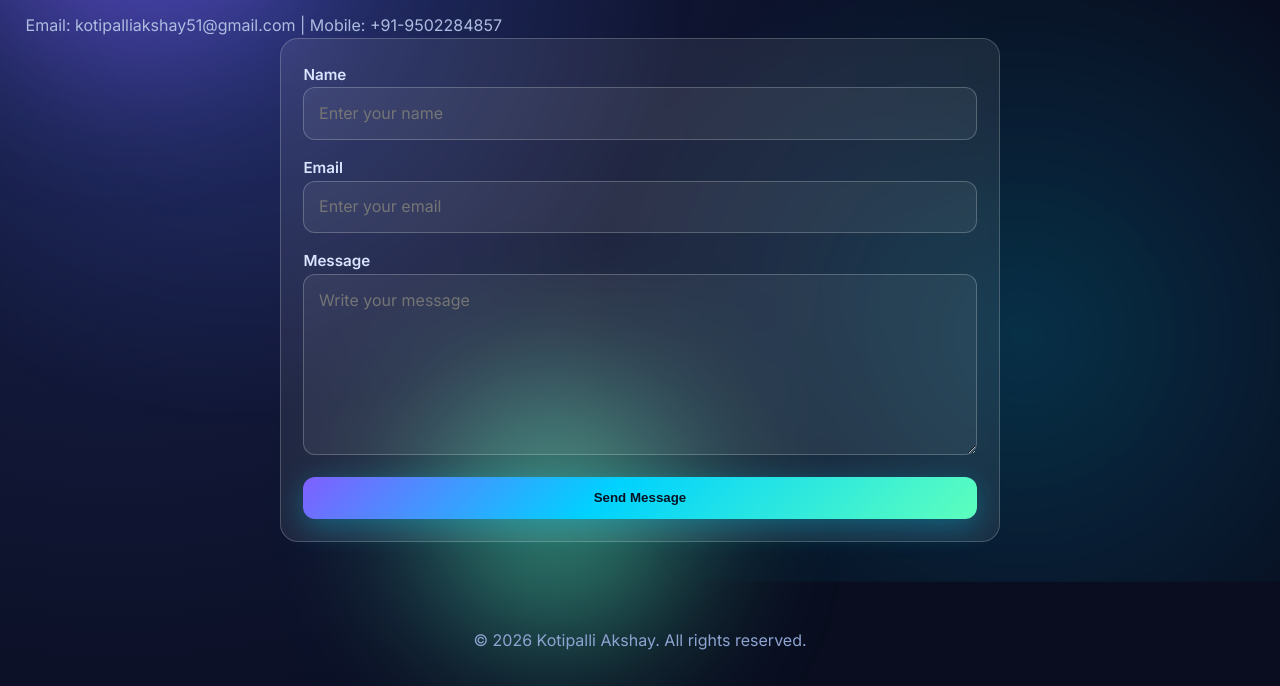
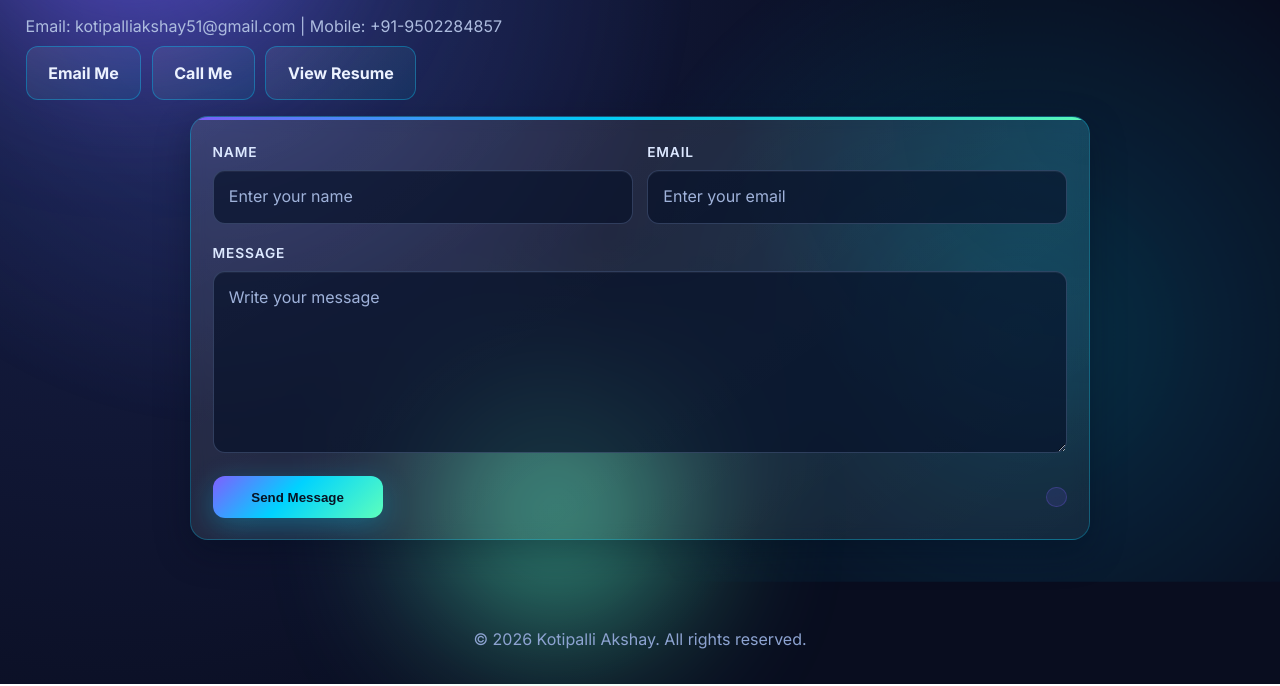
Before and after one commit to akshaykotipalli95/portfolio, a plain HTML site: page contact.html in a window 1280 px wide. Shown: the part 223-909 px from the top of the page. Drawn offline with Linux system fonts and the light colour scheme.

Commit message:
Updated portfolio pages and added favicon

```diff
--- a/contact.html
+++ b/contact.html
@@ -4,10 +4,12 @@
   <meta charset="UTF-8" />
   <meta name="viewport" content="width=device-width, initial-scale=1.0" />
   <title>Contact | Kotipalli Akshay</title>
+  <link rel="icon" type="image/svg+xml" href="favicon.svg" />
+  <link rel="shortcut icon" href="favicon.svg" />
   <link rel="preconnect" href="https://fonts.googleapis.com" />
   <link rel="preconnect" href="https://fonts.gstatic.com" crossorigin />
   <link href="https://fonts.googleapis.com/css2?family=Inter:wght@400;500;600;700;800&display=swap" rel="stylesheet" />
-  <link rel="stylesheet" href="style.css?v=20260305-2" />
+  <link rel="stylesheet" href="style.css?v=20260306-2" />
 </head>
 <body>
   <div class="bg-orb orb-1"></div>
@@ -33,19 +35,28 @@
   <main class="container contact-wrap">
     <section class="page-header reveal">
       <h1 class="page-title">Contact Me</h1>
-      <p>Email: kotipalliakshay51@gmail.com | Mobile: +91-9502284857</p>
+      <p class="contact-intro">Email: kotipalliakshay51@gmail.com | Mobile: +91-9502284857</p>
     </section>
 
-    <section class="contact-card reveal">
+    <section class="reveal">
+      <div class="hero-actions">
+        <a href="mailto:kotipalliakshay51@gmail.com" class="btn btn-outline">Email Me</a>
+        <a href="tel:+919502284857" class="btn btn-outline">Call Me</a>
+        <a href="Akshay__Resume.pdf" class="btn btn-outline" target="_blank" rel="noopener">View Resume</a>
+      </div>
+
+      <div class="contact-card">
         <form id="contactForm" class="contact-form">
+          <div class="contact-row">
             <div>
               <label for="name">Name</label>
-          <input id="name" name="name" type="text" placeholder="Enter your name" required />
+              <input id="name" name="name" type="text" placeholder="Enter your name" autocomplete="name" required />
             </div>
 
             <div>
               <label for="email">Email</label>
-          <input id="email" name="email" type="email" placeholder="Enter your email" required />
+              <input id="email" name="email" type="email" placeholder="Enter your email" autocomplete="email" required />
+            </div>
           </div>
 
           <div>
@@ -53,9 +64,12 @@
             <textarea id="message" name="message" rows="6" placeholder="Write your message" required></textarea>
           </div>
 
+          <div class="contact-actions">
             <button type="submit" class="btn btn-primary">Send Message</button>
-
+            <p id="formStatus" class="form-note" aria-live="polite"></p>
+          </div>
         </form>
+      </div>
     </section>
   </main>
 
--- a/style.css
+++ b/style.css
@@ -869,41 +869,131 @@ footer {
   padding-block: 3rem;
 }
 
+.contact-wrap .hero-actions {
+  margin: 0.4rem 0 1rem;
+  gap: 0.65rem;
+}
+
+.contact-wrap .hero-actions .btn {
+  border-color: rgba(0, 210, 255, 0.35);
+  background: linear-gradient(145deg, rgba(255, 255, 255, 0.08), rgba(0, 210, 255, 0.08));
+}
+
+.contact-intro {
+  max-width: 72ch;
+  color: var(--muted);
+  line-height: 1.7;
+}
+
 .contact-card {
-  padding: 1.4rem;
-  max-width: 720px;
+  width: min(900px, 100%);
+  margin-top: 1rem;
+  padding: 1.35rem;
+  max-width: 900px;
   margin-inline: auto;
+  border: 1px solid rgba(0, 210, 255, 0.28);
+  background:
+    radial-gradient(circle at 100% 0%, rgba(0, 210, 255, 0.16), transparent 36%),
+    linear-gradient(145deg, rgba(255, 255, 255, 0.11), rgba(255, 255, 255, 0.05));
+  box-shadow: 0 12px 34px rgba(3, 12, 30, 0.35);
+  position: relative;
+  overflow: hidden;
+}
+
+.contact-card::before {
+  content: "";
+  position: absolute;
+  left: 0;
+  right: 0;
+  top: 0;
+  height: 3px;
+  background: var(--gradient);
+  opacity: 0.95;
+}
+
+.contact-card:hover {
+  transform: translateY(-4px);
+  border-color: rgba(0, 210, 255, 0.5);
 }
 
 .contact-form {
   display: grid;
-  gap: 0.95rem;
+  gap: 1rem;
+}
+
+.contact-row {
+  display: grid;
+  grid-template-columns: repeat(2, minmax(0, 1fr));
+  gap: 0.9rem;
 }
 
 .contact-form label {
-  font-size: 0.95rem;
+  font-size: 0.86rem;
   font-weight: 600;
-  color: #d9e4ff;
+  color: #dce8ff;
+  text-transform: uppercase;
+  letter-spacing: 0.06em;
+  display: inline-block;
+  margin-bottom: 0.45rem;
 }
 
 .contact-form input,
 .contact-form textarea {
   width: 100%;
-  background: rgba(255, 255, 255, 0.06);
-  border: 1px solid rgba(255, 255, 255, 0.22);
+  background: rgba(7, 17, 40, 0.68);
+  border: 1px solid rgba(170, 197, 255, 0.22);
   border-radius: 12px;
   color: var(--text);
-  padding: 0.78rem 0.92rem;
+  padding: 0.82rem 0.95rem;
   font: inherit;
+  transition: border-color 0.2s ease, box-shadow 0.2s ease, background 0.2s ease;
+  box-shadow: inset 0 1px 0 rgba(255, 255, 255, 0.05);
+}
+
+.contact-form input::placeholder,
+.contact-form textarea::placeholder {
+  color: #9fb2da;
+}
+
+.contact-form input:hover,
+.contact-form textarea:hover {
+  border-color: rgba(0, 210, 255, 0.5);
+  background: rgba(8, 20, 46, 0.74);
+}
+
+.contact-form input:focus,
+.contact-form textarea:focus {
+  outline: none;
+  border-color: rgba(0, 210, 255, 0.82);
+  box-shadow: 0 0 0 3px rgba(0, 210, 255, 0.2);
+  background: rgba(7, 22, 50, 0.8);
 }
 
 .contact-form textarea {
   resize: vertical;
+  min-height: 140px;
+}
+
+.contact-actions {
+  display: flex;
+  flex-wrap: wrap;
+  align-items: center;
+  justify-content: space-between;
+  gap: 0.7rem 1rem;
+}
+
+.contact-actions .btn-primary {
+  min-width: 170px;
 }
 
 .form-note {
-  color: #9bb0dd;
-  font-size: 0.9rem;
+  color: #c7ddff;
+  font-size: 0.88rem;
+  min-height: 1.3rem;
+  padding: 0.32rem 0.6rem;
+  border-radius: 999px;
+  background: rgba(127, 95, 255, 0.12);
+  border: 1px solid rgba(127, 95, 255, 0.26);
 }
 
 .footer {
@@ -1061,6 +1151,10 @@ footer {
     grid-template-columns: 1fr;
   }
 
+  .contact-row {
+    grid-template-columns: 1fr;
+  }
+
   .about-copy p {
     text-align: left;
   }
@@ -1111,4 +1205,21 @@ footer {
   .certificate-preview {
     aspect-ratio: 16 / 10;
   }
+
+  .contact-card {
+    padding: 1rem;
+  }
+
+  .contact-wrap .hero-actions {
+    display: grid;
+    grid-template-columns: 1fr;
+  }
+
+  .contact-actions {
+    justify-content: flex-start;
+  }
+
+  .form-note {
+    width: 100%;
+  }
 }
```
Also changed, not shown: certificates.html (+5 -3 lines), index.html (+17 -6 lines), favicon.svg (added), 2 other files. Lines whose indentation alone changed are shown as unchanged.
